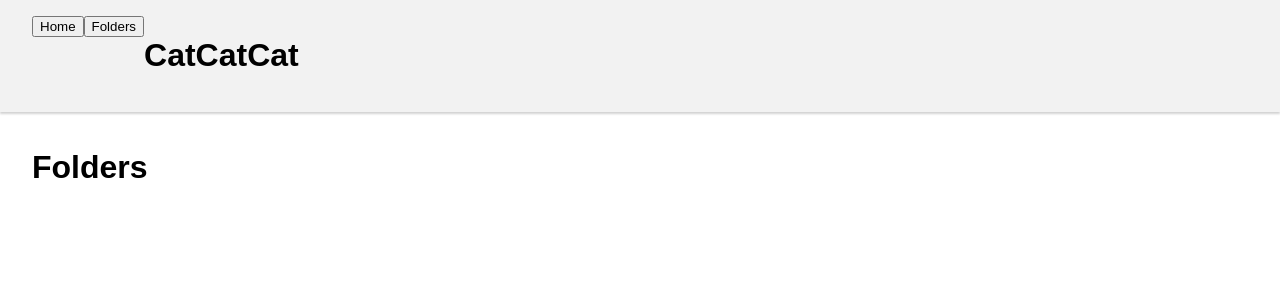
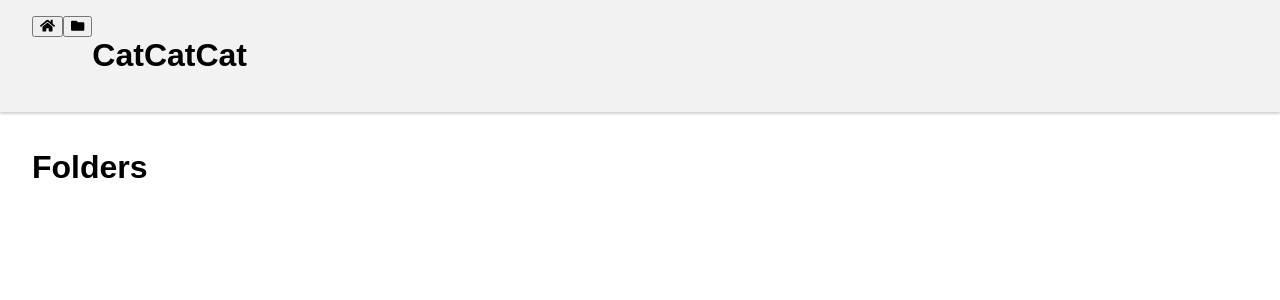
Before and after one commit to s3689696/catcatcat, a React (Create React App) app: page / in a window 1280 px wide. Shown: the top 300 px of the page. Built offline with nearby package versions, Linux system fonts and the light colour scheme.

Commit message:
Added icons to home and folder button

```diff
--- a/package.json
+++ b/package.json
@@ -3,6 +3,9 @@
   "version": "0.1.0",
   "private": true,
   "dependencies": {
+    "@fortawesome/fontawesome-svg-core": "^1.2.0-14",
+    "@fortawesome/free-solid-svg-icons": "^5.1.0-11",
+    "@fortawesome/react-fontawesome": "^0.1.0-11",
     "react": "^16.4.2",
     "react-dom": "^16.4.2",
     "react-scripts": "1.1.5"
@@ -12,5 +15,8 @@
     "build": "react-scripts build",
     "test": "react-scripts test --env=jsdom",
     "eject": "react-scripts eject"
+  },
+  "devDependencies": {
+    "react-test-renderer": "^16.4.2"
   }
 }
--- a/src/components/Header.js
+++ b/src/components/Header.js
@@ -1,12 +1,15 @@
-import React from 'react'
+import React from 'react';
+import { FontAwesomeIcon } from '@fortawesome/react-fontawesome';
+import { faHome } from '@fortawesome/free-solid-svg-icons';
+import { faFolder } from '@fortawesome/free-solid-svg-icons';
 
 export class Header extends React.Component {
     render() {
         return (
             <div className="Header">
                 <div className="Header-buttons">
-                    <button>Home</button>
-                    <button>Folders</button>
+                    <button><FontAwesomeIcon icon={faHome}/></button>
+                    <button><FontAwesomeIcon icon={faFolder}/></button>
                 </div>
                 <div className="Header-title">
                     <h1>CatCatCat</h1>
```
Also changed, not shown: 1 other file (tests, documents, lock files or other folders).
